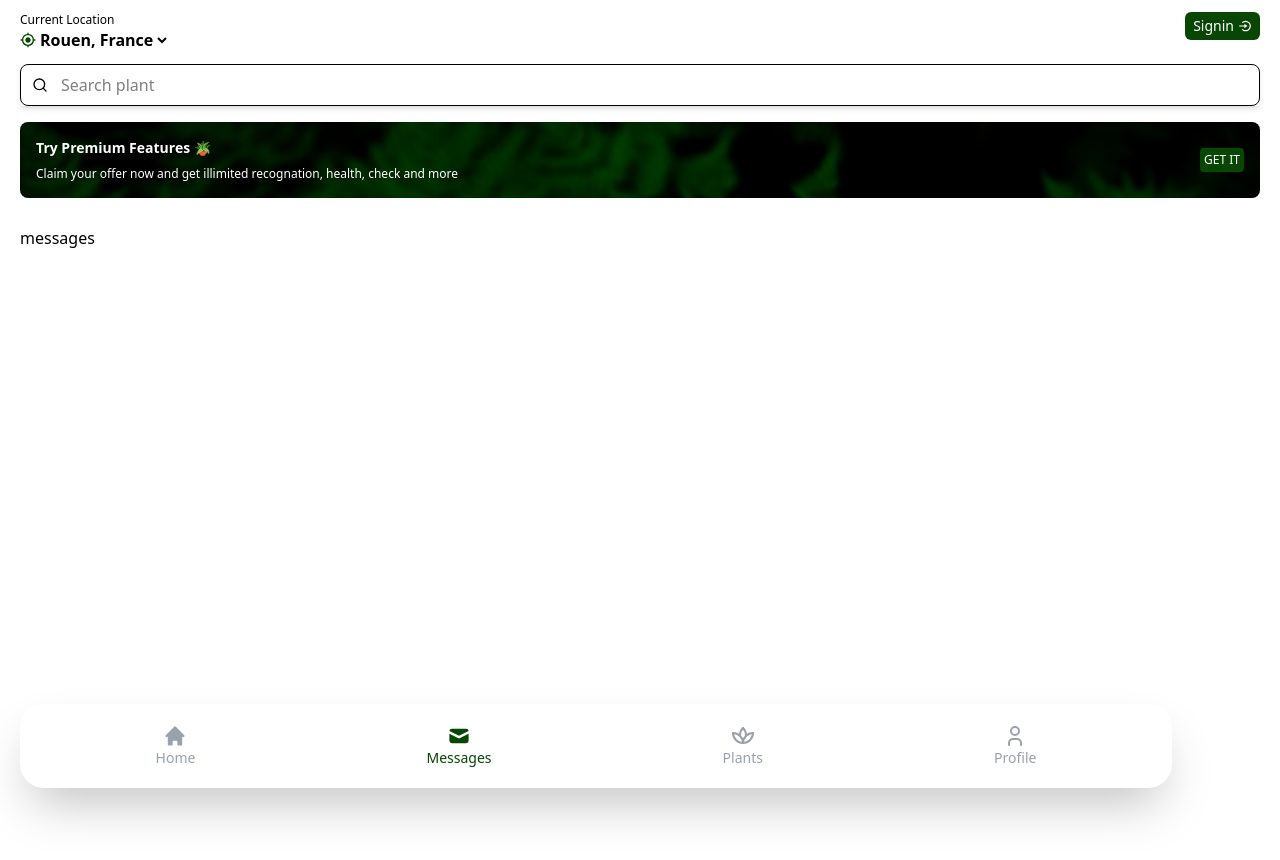
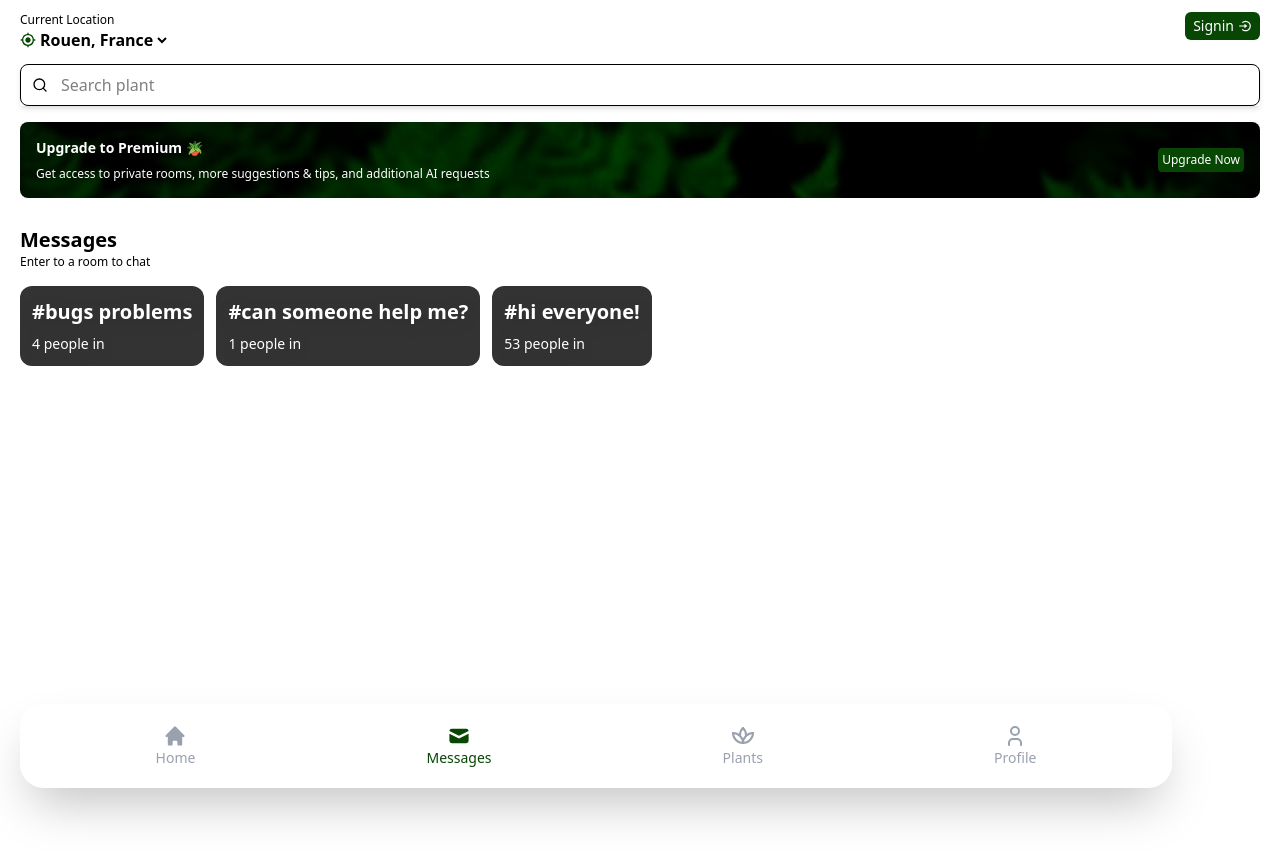
Before and after one commit to kevincalixte/ai-garden, a Next.js app: page / in a window 1280 px wide. Both pictures are taken after a click on the element "Messages". Shown: the top 860 px of the page. Built offline with nearby package versions, Linux system fonts and the light colour scheme.

Commit message:
Modification des menus/cards

```diff
--- a/app/Ad/Ad.tsx
+++ b/app/Ad/Ad.tsx
@@ -16,7 +16,7 @@ const Ad = ({ title, text, action, img }: AdProps) => {
         <span className="text-sm font-semibold">{title}</span>
         <span className="text-xs pt-2">{text}</span>
       </span>
-      <span className="bg-[#074703] rounded-sm text-xs p-1">{action}</span>
+      <span className="bg-[#074703] cursor-pointer rounded-sm text-xs p-1">{action}</span>
     </div>
   );
 };
--- a/app/Card/Card.tsx
+++ b/app/Card/Card.tsx
@@ -16,7 +16,7 @@ const Card = ({ type = "plant", title, text, img }: CardProps) => {
       style: "h-30 md:w-[32%] md:h-50 lg:w-[24%] lg:h-60",
     },
     tip: {
-      style: "max-h-25 w-[48%] bg-[#074703]/90",
+      style: "max-h-25 w-[48%] md:w-[23%] lg:w-[15%] bg-[#074703]/90",
     },
     suggestion: {
       style: "h-13 w-full bg-[#FF9800]",
@@ -32,11 +32,11 @@ const Card = ({ type = "plant", title, text, img }: CardProps) => {
   return (
     <div
       className={`
-        ${baseStyle} rounded-xl text-white mt-4 ${currentStyle.style}`}
+        ${baseStyle} rounded-xl text-white mt-4 hover:scale-101 cursor-pointer ${currentStyle.style}`}
       style={img ? { backgroundImage: `url(/assets/img${img})` } : undefined}
     >
-      <div className="flex flex-col justify-center p-3">
-        {title && <h2 className="text-xl font-semibold mb-2 line-clamp-2">{title}</h2>}
+      <div className="flex flex-col justify-center p-3 drop-shadow-[0_4px_8px_rgba(0,0,0,0.1)]">
+        {title && <h3 className="text-xl font-semibold mb-2 line-clamp-2">{title}</h3>}
         {text && <p className="text-sm line-clamp-3">{text}</p>}
       </div>
     </div>
--- a/app/Content/Content.tsx
+++ b/app/Content/Content.tsx
@@ -1,5 +1,9 @@
 import React from "react";
 import Home from "../Home/Home";
+import Messages from "../Messages.tsx/Messages";
+import Discover from "../Discover/Discover";
+import Profile from "../Profile/Profile";
+import Plants from "../Plants/Plants";
 
 type ContentProps = {
   type?: string;
@@ -8,15 +12,16 @@ type ContentProps = {
 
 const Content = ({ type, searchQuery }: ContentProps) => {
   return (
-    <div className="w-full min-h-screen mt-7 mb-30">
+    <div className="w-full min-h-screen mb-30 mt-7 [&_h2]:text-xl [&_h2]:font-semibold [&_h2]:mt-5">
       {searchQuery ? (
         <div>Résultats de recherche pour : {searchQuery}</div>
       ) : (
         <>
           {type === "home" && <Home/>}
-          {type === "plants" && <div>plants</div>}
-          {type === "messages" && <div>messages</div>}
-          {type === "profile" && <div>profile</div>}
+          {type === "plants" && <Plants/>}
+          {type === "messages" && <Messages/>}
+          {type === "profile" && <Profile/>}
+          {type === "discover" && <Discover/>}
         </>
       )}
     </div>
--- /dev/null
+++ b/app/Discover/Discover.tsx
@@ -0,0 +1,17 @@
+import React from "react";
+import Card from "../Card/Card";
+
+const Discover = () => {
+  return (
+    <div>
+      <h2>Discover</h2>
+      <div className="flex flex-wrap justify-start gap-3">
+        <Card type="suggestion" title="Japanese maple" />
+        <Card type="suggestion" title="Japanese maple" />
+        <Card type="suggestion" title="Japanese maple" />
+      </div>
+    </div>
+  );
+};
+
+export default Discover;
--- a/app/Home/Home.tsx
+++ b/app/Home/Home.tsx
@@ -6,19 +6,14 @@ const Home = () => {
     <>
      <Card type="meteo" title="Weather" text="25°C - Sunny" />
 
-     <div className="flex flex-wrap justify-between">
+     <h2>Suggestions</h2>
+     <div className="flex flex-wrap justify-start gap-3">
       <Card type="plant" title="Fern" text="Lorem ipsum lorem ipsum ipsum lorem ipsum ipsum lorem ipsum lorem ipsum" img="/background/ad-1.png" />
-      <Card type="plant" title="Fern" text="Lorem ipsum lorem ipsum ipsum lorem ipsum ipsum lorem ipsum lorem ipsum" img="/background/ad-1.png" />
-      <Card type="plant" title="Fern" text="Lorem ipsum lorem ipsum ipsum lorem ipsum ipsum lorem ipsum lorem ipsum" img="/background/ad-1.png" />
-      <Card type="plant" title="Fern" text="Lorem ipsum lorem ipsum ipsum lorem ipsum ipsum lorem ipsum lorem ipsum" img="/background/ad-1.png" />
-      <Card type="plant" title="Fern" text="Lorem ipsum lorem ipsum ipsum lorem ipsum ipsum lorem ipsum lorem ipsum" img="/background/ad-1.png" />
-      <Card type="plant" title="Fern" text="Lorem ipsum lorem ipsum ipsum lorem ipsum ipsum lorem ipsum lorem ipsum" img="/background/ad-1.png" />
-      <Card type="plant" title="Fern" text="Lorem ipsum lorem ipsum ipsum lorem ipsum ipsum lorem ipsum lorem ipsum" img="/background/ad-1.png" />
-      <Card type="plant" title="Fern" text="Lorem ipsum lorem ipsum ipsum lorem ipsum ipsum lorem ipsum lorem ipsum" img="/background/ad-1.png" />
-      <Card type="plant" title="Fern" text="Lorem ipsum lorem ipsum ipsum lorem ipsum ipsum lorem ipsum lorem ipsum" img="/background/ad-1.png" />
+      <Card type="plant" title="Japanese Maple" text="Lorem ipsum lorem ipsum ipsum lorem ipsum ipsum lorem ipsum lorem ipsum" img="/plants/japanese-maple.png" />
      </div>
 
-     <div className="flex flex-wrap justify-between">
+     <h2>Tips</h2>
+     <div className="flex flex-wrap justify-start gap-3">
       <Card type="tip" title="How to water your plant?" />
       <Card type="tip" title="Best light for succulents" />
       <Card type="tip" title="When to repot a plant" />
@@ -26,19 +21,6 @@ const Home = () => {
       <Card type="tip" title="Fertilizing tips" />
       <Card type="tip" title="Dealing with pests" />
      </div>
-
-     <div className="flex flex-wrap justify-between">
-      <Card type="suggestion" title="Discover - Japanese maple"/>
-      <Card type="suggestion" title="Discover - Japanese maple"/>
-      <Card type="suggestion" title="Discover - Japanese maple"/>
-     </div>
-
-     <div className="flex flex-wrap justify-between">
-      <Card type="room" title="#bugs problems" text="4 people in" />
-      <Card type="room" title="#can someone help me?" text="1 people in"/>
-      <Card type="room" title="#hi everyone! " text="53 people in" />
-     </div>
-
     </>
   );
 };
--- a/app/Menu/Menu.tsx
+++ b/app/Menu/Menu.tsx
@@ -17,9 +17,9 @@ const Menu = ({ active, setActive, setSearch }: MenuProps) => {
 
   return (
     <nav
-      className="flex justify-around fixed w-[90%] shadow-2xl mb-3 bottom-0  p-5 text-2xl
+      className="flex justify-around fixed w-[90%] shadow-2xl mb-3 bottom-0 p-5 text-2xl
     rounded-3xl bg-white
-    [&_span]:text-sm [&_div]:flex [&_div]:flex-col [&_div]:items-center"
+    [&_span]:text-sm [&_div]:cursor-pointer [&_div]:flex [&_div]:flex-col [&_div]:items-center"
     >
       <div
         className={active === "home" ? "text-[#074703]" : "text-gray-400"}
--- /dev/null
+++ b/app/Messages.tsx/Messages.tsx
@@ -0,0 +1,18 @@
+import React from "react";
+import Card from "../Card/Card";
+
+const Messages = () => {
+  return (
+    <>
+      <h2>Messages</h2>
+      <p className="text-xs">Enter to a room to chat</p>
+      <div className="flex flex-wrap justify-start gap-3">
+        <Card type="room" title="#bugs problems" text="4 people in" />
+        <Card type="room" title="#can someone help me?" text="1 people in" />
+        <Card type="room" title="#hi everyone! " text="53 people in" />
+      </div>
+    </>
+  );
+};
+
+export default Messages;
--- a/app/Nav/Nav.tsx
+++ b/app/Nav/Nav.tsx
@@ -32,7 +32,7 @@ const Nav = ({ location, setSearch }: NavProps) => {
         </span>
 
         <span className="flex items-center text-sm text-white bg-[#074703] px-2 py-1 rounded-md">
-          <span className="mr-1">Signin</span>
+          <span className="mr-1 cursor-pointer">Signin</span>
           <BiLogInCircle/>
         </span>
       </div>
--- /dev/null
+++ b/app/Plants/Plants.tsx
@@ -0,0 +1,18 @@
+import React from "react";
+import Card from "../Card/Card";
+
+const Plants = () => {
+  return (
+    <>
+      <h2>My Plants</h2>
+      <div className="flex flex-wrap justify-start gap-3">
+      <Card type="plant" title="Japanese Maple" text="Lorem ipsum lorem ipsum ipsum lorem ipsum ipsum lorem ipsum lorem ipsum" img="/plants/japanese-maple.png" />
+      <Card type="plant" title="Japanese Maple" text="Lorem ipsum lorem ipsum ipsum lorem ipsum ipsum lorem ipsum lorem ipsum" img="/plants/japanese-maple.png" />
+      <Card type="plant" title="Fern" text="Lorem ipsum lorem ipsum ipsum lorem ipsum ipsum lorem ipsum lorem ipsum" img="/background/ad-1.png" />
+      <Card type="plant" title="Fern" text="Lorem ipsum lorem ipsum ipsum lorem ipsum ipsum lorem ipsum lorem ipsum" img="/background/ad-1.png" />
+      </div>
+    </>
+  );
+};
+
+export default Plants;
--- /dev/null
+++ b/app/Profile/Profile.tsx
@@ -0,0 +1,15 @@
+import React from "react";
+import Card from "../Card/Card";
+
+const Profile = () => {
+  return (
+    <>
+      <h2>My Profile</h2>
+      <div className="flex flex-wrap justify-start gap-3">
+
+      </div>
+    </>
+  );
+};
+
+export default Profile;
--- a/app/layout.tsx
+++ b/app/layout.tsx
@@ -25,7 +25,7 @@ export default function RootLayout({
   return (
     <html lang="fr">
       <body
-        className={`${geistSans.variable} ${geistMono.variable} antialiased px-5`}
+        className={`${geistSans.variable} ${geistMono.variable} antialiased px-5 select-none`}
       >
         {children}
       </body>
--- a/app/page.tsx
+++ b/app/page.tsx
@@ -4,6 +4,7 @@ import Nav from "./Nav/Nav";
 import Ad from "./Ad/Ad";
 import Content from "./Content/Content";
 import Menu from "./Menu/Menu";
+import Discover from "./Discover/Discover";
 
 export default function Home() {
   const [active, setActive] = useState("home");
@@ -13,11 +14,12 @@ export default function Home() {
     <>
       <Nav setSearch={setSearch} location={`Rouen, France`} />
       <Ad
-        title="Try Premium Features 🪴"
-        text="Claim your offer now and get illimited recognation, health, check and more"
-        action="GET IT"
-        img="/background/ad-1.png"
+      title="Upgrade to Premium 🪴"
+      text="Get access to private rooms, more suggestions & tips, and additional AI requests"
+      action="Upgrade Now"
+      img="/background/ad-1.png"
       />
+      {/* <Discover/> */}
       <Content type={active} searchQuery={search} />
       <Menu active={active} setActive={setActive} setSearch={setSearch} />
     </>
```
Also changed, not shown: 1 other file (tests, documents, lock files or other folders).
